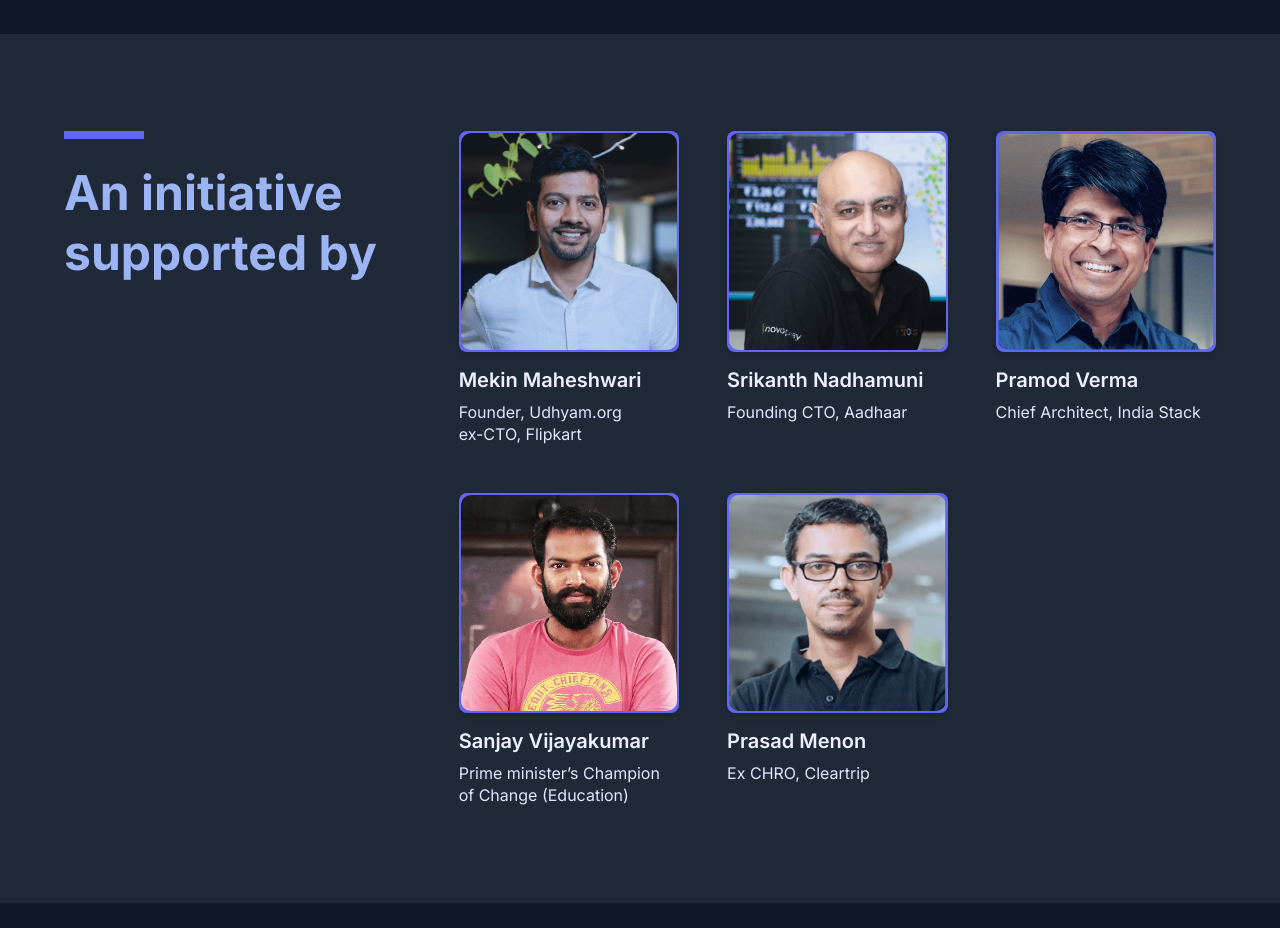
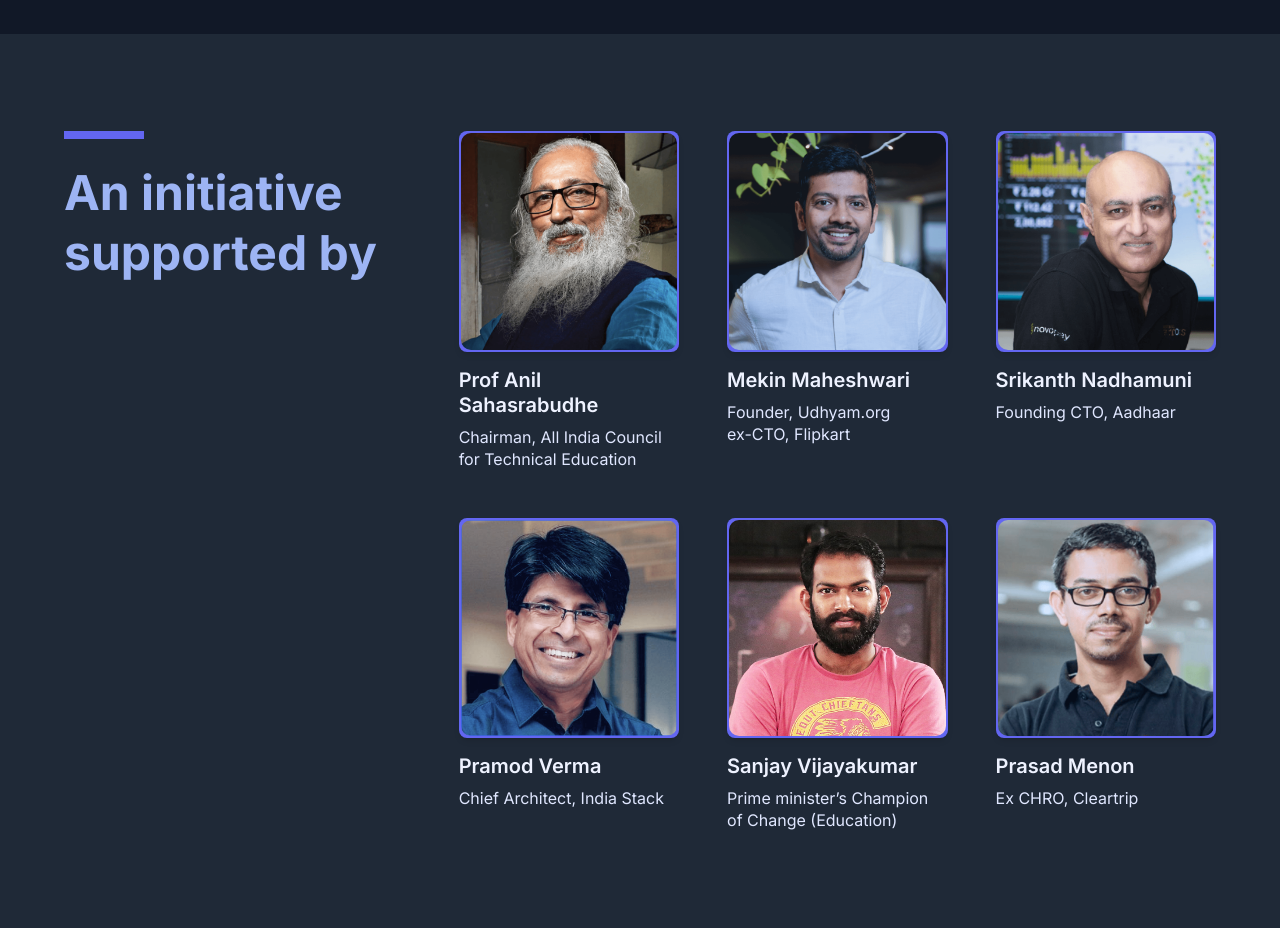
Before and after one commit to pupilfirst/gccc, a Next.js app: page / in a window 1280 px wide. Shown: the part 2860-3788 px from the top of the page. Built offline with nearby package versions, Linux system fonts and the light colour scheme.

Commit message:
Add Prof Anil Sahasrabudhe as supporter

```diff
--- a/pages/index.js
+++ b/pages/index.js
@@ -327,6 +327,13 @@ export default function Home() {
             </div>
             <div className="col-span-8 text-white text-xl leading-normal py-8 lg:py-24">
               <div className="space-y-10 sm:space-y-0 sm:grid sm:grid-cols-3 sm:gap-4 md:gap-8 lg:gap-12">
+                <ImageWithDescription
+                  name="Prof Anil Sahasrabudhe"
+                  caption={
+                    <>Chairman, All India Council for Technical Education</>
+                  }
+                  imgSrc="people/instructors/Prof-Anil-Sahasrabudhe.png"
+                />
                 <ImageWithDescription
                   name="Mekin Maheshwari"
                   caption={
```
Also changed, not shown: public/people/instructors/Prof-Anil-Sahasrabudhe.png (added).
